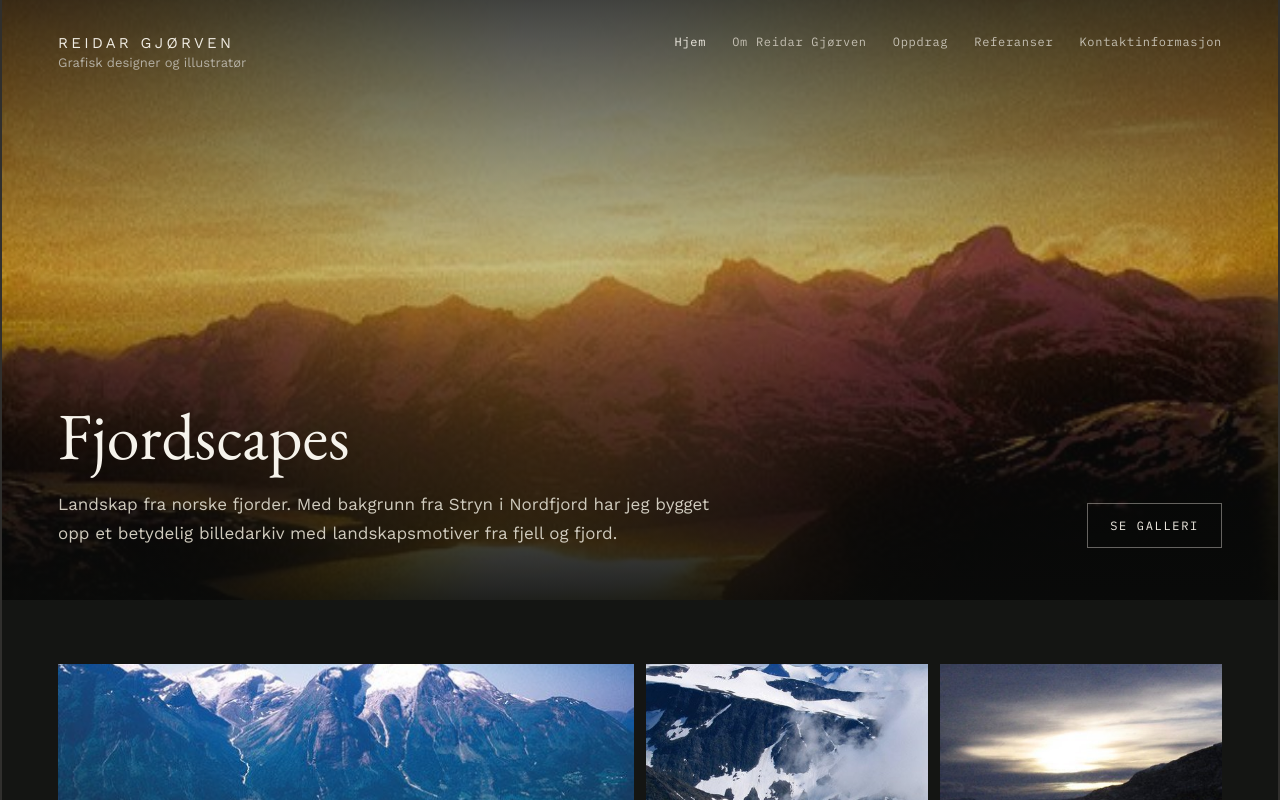
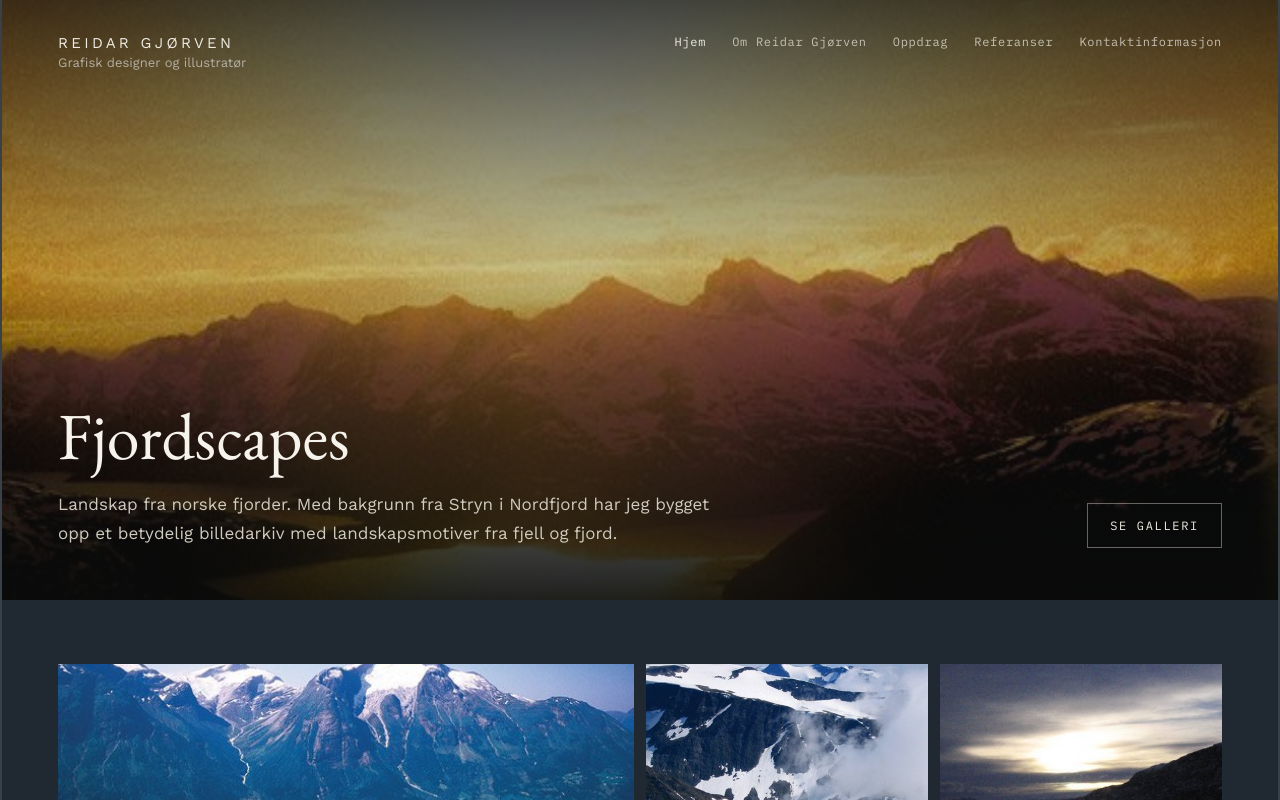
Before and after one commit to CatoG/gjorven-redesign1, a React (Vite) app: page / in a window 1280 px wide. Shown: the top 800 px of the page. Built offline with nearby package versions, Linux system fonts and the light colour scheme.

Commit message:
Change background color variable in theme.css
Updated the background color variable from #141513 to #202831.

```diff
--- a/src/styles/theme.css
+++ b/src/styles/theme.css
@@ -1,9 +1,9 @@
 /* ============================================================
-   Design tokens — design_handoff_gjorven_site/README.md
+   Design tokens — design_handoff_gjorven_site/README.md 141513
    ============================================================ */
 
 :root {
-  --bg: #141513;
+  --bg: #202831;
   --bg-panel: #1c1d1a;
   --bg-light: #f4f1ea;
 
```
